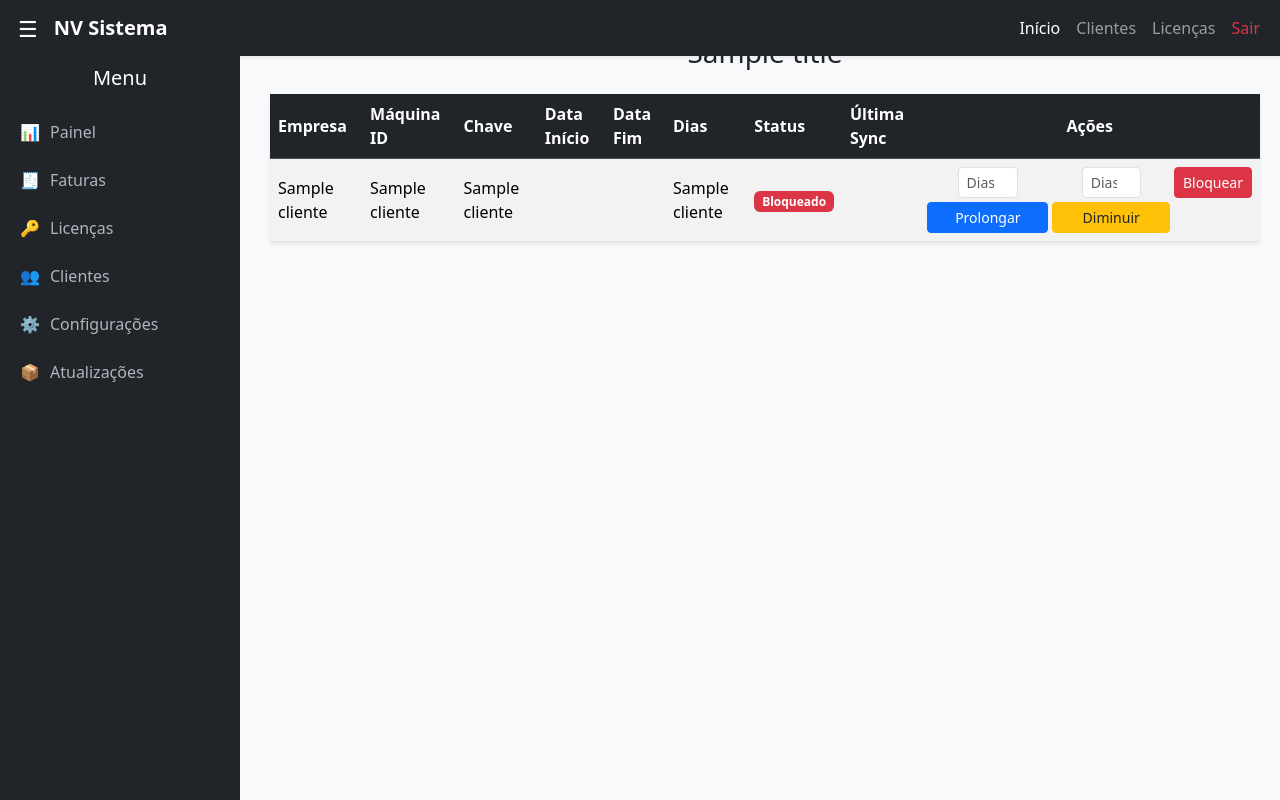
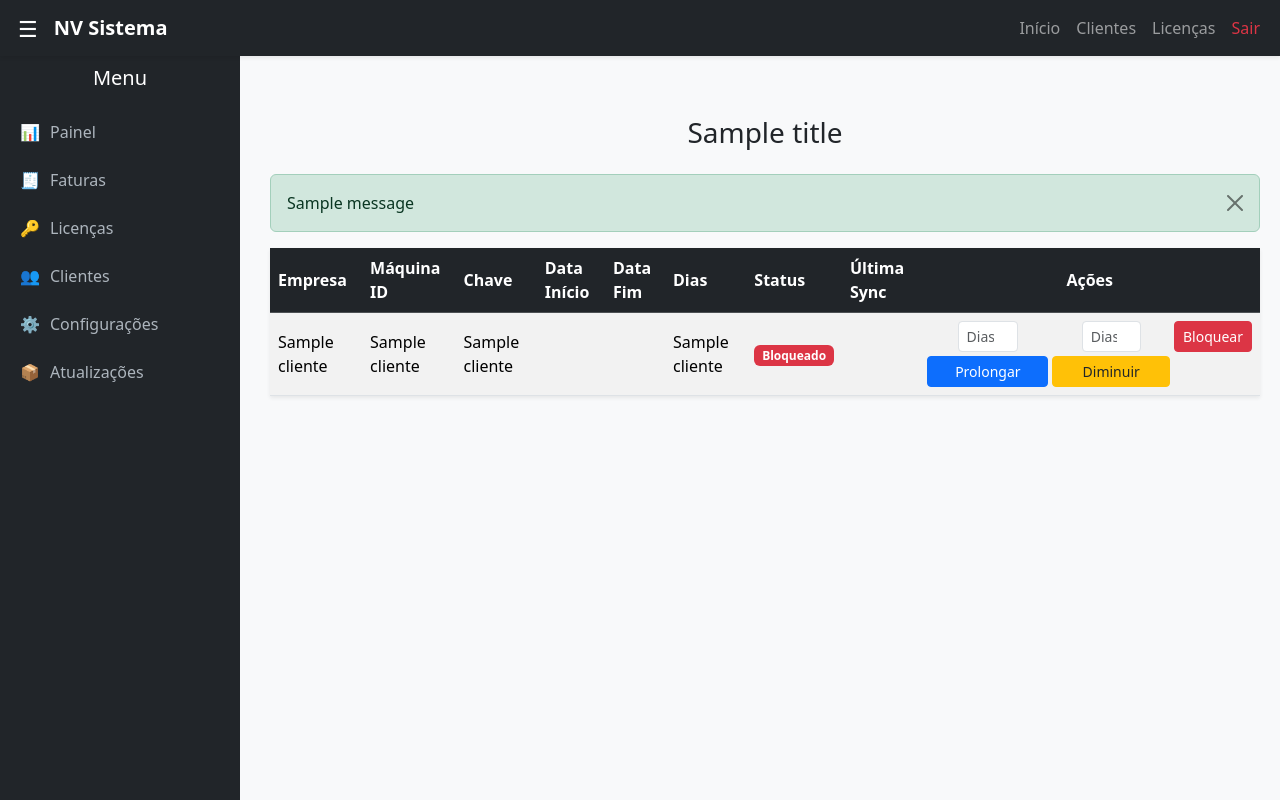
Before and after one commit to servidor879909499/servidor_licencas, a Flask app: template templates/painel.html in a window 1280 px wide. Run offline with Flask 3, Linux system fonts and the light colour scheme; the template is opened without the code that fills it: most values are stand-ins (such as "Sample title", 1, 10 or a date in 2020); one stand-in notice (Sample message) is shown; some libraries are stand-ins or nearby versions.

Commit message:
Update painel.html

```diff
--- a/templates/painel.html
+++ b/templates/painel.html
@@ -9,11 +9,11 @@
 .sidebar { position: fixed; top: 56px; left: 0; height: 100%; width: 240px; background-color: #212529; color: white; transition: all 0.3s ease; overflow-y: auto; z-index: 1000; }
 .sidebar.collapsed { width: 70px; }
 .sidebar a { color: #adb5bd; display: block; padding: 12px 20px; text-decoration: none; white-space: nowrap; transition: 0.3s; }
-        .sidebar a:hover { background-color: #495057; color: #fff; }
+.sidebar a:hover, .sidebar a.active { background-color: #495057; color: #fff; }
 .sidebar h5 { text-align: center; padding: 10px; }
 .sidebar .icon { margin-right: 10px; }
 .sidebar.collapsed .text { display: none; }
-        .content { margin-left: 250px; padding: 20px; transition: all 0.3s ease; }
+.content { margin-left: 250px; padding: 100px 20px 20px 20px; transition: all 0.3s ease; }
 .content.expanded { margin-left: 80px; }
 .table th, .table td { vertical-align: middle; }
 .toggle-btn { background: none; border: none; color: white; font-size: 22px; cursor: pointer; margin-right: 10px; }
@@ -21,7 +21,7 @@
 </head>
 <body>
 
-<!-- Barra de navegação superior -->
+<!-- Navbar -->
 <nav class="navbar navbar-expand-lg navbar-dark bg-dark fixed-top shadow-sm">
 <div class="container-fluid">
 <button class="toggle-btn" id="toggleSidebar">☰</button>
@@ -31,9 +31,9 @@
 </button>
 <div class="collapse navbar-collapse" id="navbarNav">
 <ul class="navbar-nav ms-auto">
-                <li class="nav-item"><a class="nav-link active" href="{{ url_for('painel') }}">Início</a></li>
-                <li class="nav-item"><a class="nav-link" href="{{ url_for('clientes') }}">Clientes</a></li>
-                <li class="nav-item"><a class="nav-link" href="{{ url_for('licencas') }}">Licenças</a></li>
+<li class="nav-item"><a class="nav-link {% if request.path == '/painel' %}active{% endif %}" href="{{ url_for('painel') }}">Início</a></li>
+<li class="nav-item"><a class="nav-link {% if request.path == '/clientes' %}active{% endif %}" href="{{ url_for('clientes') }}">Clientes</a></li>
+<li class="nav-item"><a class="nav-link {% if request.path == '/licencas' %}active{% endif %}" href="{{ url_for('licencas') }}">Licenças</a></li>
 <li class="nav-item"><a class="nav-link text-danger" href="{{ url_for('logout') }}">Sair</a></li>
 </ul>
 </div>
@@ -43,29 +43,34 @@
 <!-- Sidebar -->
 <div class="sidebar" id="sidebar">
 <h5>Menu</h5>
-    <a href="{{ url_for('painel') }}"><span class="icon">📊</span><span class="text">Painel</span></a>
-    <a href="{{ url_for('faturas') }}"><span class="icon">🧾</span><span class="text">Faturas</span></a>
-    <a href="{{ url_for('licencas') }}"><span class="icon">🔑</span><span class="text">Licenças</span></a>
-    <a href="{{ url_for('clientes') }}"><span class="icon">👥</span><span class="text">Clientes</span></a>
-    <a href="{{ url_for('configuracoes') }}"><span class="icon">⚙️</span><span class="text">Configurações</span></a>
-    <a href="{{ url_for('atualizacoes') }}"><span class="icon">📦</span><span class="text">Atualizações</span></a>
+<a href="{{ url_for('painel') }}" class="{% if request.path == '/painel' %}active{% endif %}"><span class="icon">📊</span><span class="text">Painel</span></a>
+<a href="{{ url_for('faturas') }}" class="{% if request.path == '/faturas' %}active{% endif %}"><span class="icon">🧾</span><span class="text">Faturas</span></a>
+<a href="{{ url_for('licencas') }}" class="{% if request.path == '/licencas' %}active{% endif %}"><span class="icon">🔑</span><span class="text">Licenças</span></a>
+<a href="{{ url_for('clientes') }}" class="{% if request.path == '/clientes' %}active{% endif %}"><span class="icon">👥</span><span class="text">Clientes</span></a>
+<a href="{{ url_for('configuracoes') }}" class="{% if request.path == '/configuracoes' %}active{% endif %}"><span class="icon">⚙️</span><span class="text">Configurações</span></a>
+<a href="{{ url_for('atualizacoes') }}" class="{% if request.path == '/atualizacoes' %}active{% endif %}"><span class="icon">📦</span><span class="text">Atualizações</span></a>
 </div>
 
 <!-- Conteúdo principal -->
 <div class="content" id="content">
 <h3 class="text-center mb-4 mt-3">{{ title }}</h3>
+
+<!-- Flash messages -->
+{% with messages = get_flashed_messages(with_categories=true) %}
+  {% if messages %}
+    {% for category, message in messages %}
+      <div class="alert alert-{{ category }} alert-dismissible fade show" role="alert">
+        {{ message }}
+        <button type="button" class="btn-close" data-bs-dismiss="alert"></button>
+      </div>
+    {% endfor %}
+  {% endif %}
+{% endwith %}
+
 <table class="table table-striped table-hover shadow-sm align-middle">
 <thead class="table-dark">
 <tr>
-                <th>Empresa</th>
-                <th>Máquina ID</th>
-                <th>Chave</th>
-                <th>Data Início</th>
-                <th>Data Fim</th>
-                <th>Dias</th>
-                <th>Status</th>
-                <th>Última Sync</th>
-                <th class="text-center">Ações</th>
+<th>Empresa</th><th>Máquina ID</th><th>Chave</th><th>Data Início</th><th>Data Fim</th><th>Dias</th><th>Status</th><th>Última Sync</th><th class="text-center">Ações</th>
 </tr>
 </thead>
 <tbody>
@@ -77,13 +82,7 @@
 <td>{{ c[4].strftime("%Y-%m-%d %H:%M:%S") if c[4] else "" }}</td>
 <td>{{ c[8].strftime("%Y-%m-%d %H:%M:%S") if c[8] else "" }}</td>
 <td>{{ c[5] }}</td>
-                <td>
-                    {% if c[6] == 'ativo' %}
-                        <span class="badge bg-success">Ativo</span>
-                    {% else %}
-                        <span class="badge bg-danger">Bloqueado</span>
-                    {% endif %}
-                </td>
+<td>{% if c[6] == 'ativo' %}<span class="badge bg-success">Ativo</span>{% else %}<span class="badge bg-danger">Bloqueado</span>{% endif %}</td>
 <td>{{ c[7].strftime("%Y-%m-%d %H:%M:%S") if c[7] else "" }}</td>
 <td class="text-center">
 <div class="d-flex justify-content-center gap-1">
@@ -112,9 +111,16 @@
 const sidebar = document.getElementById("sidebar");
 const content = document.getElementById("content");
 
+// Lembrar estado do sidebar
+if(localStorage.getItem("sidebarCollapsed") === "true") {
+    sidebar.classList.add("collapsed");
+    content.classList.add("expanded");
+}
+
 toggleBtn.addEventListener("click", () => {
     sidebar.classList.toggle("collapsed");
     content.classList.toggle("expanded");
+    localStorage.setItem("sidebarCollapsed", sidebar.classList.contains("collapsed"));
 });
 </script>
 
```
Lines whose indentation alone changed are shown as unchanged.
